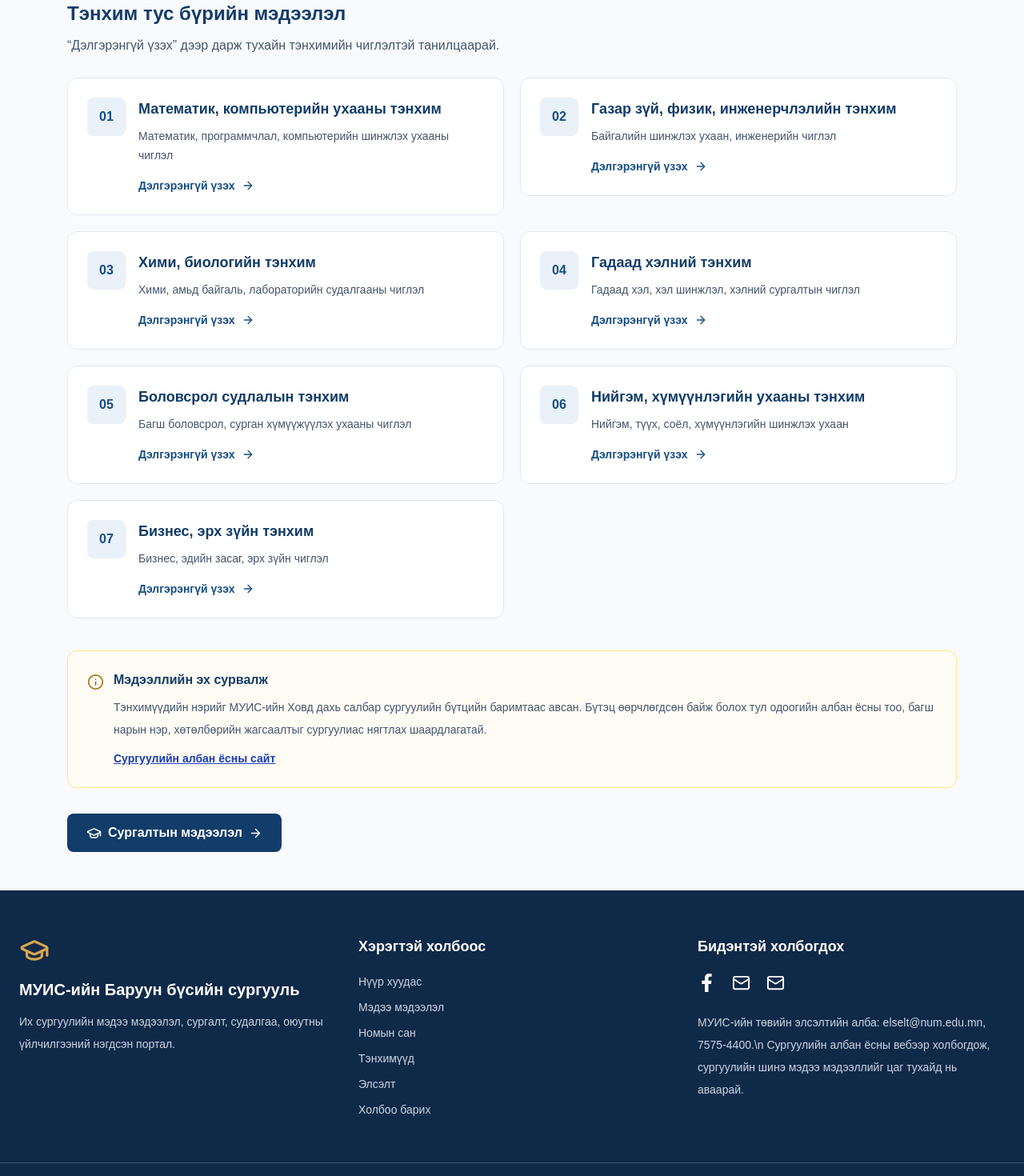
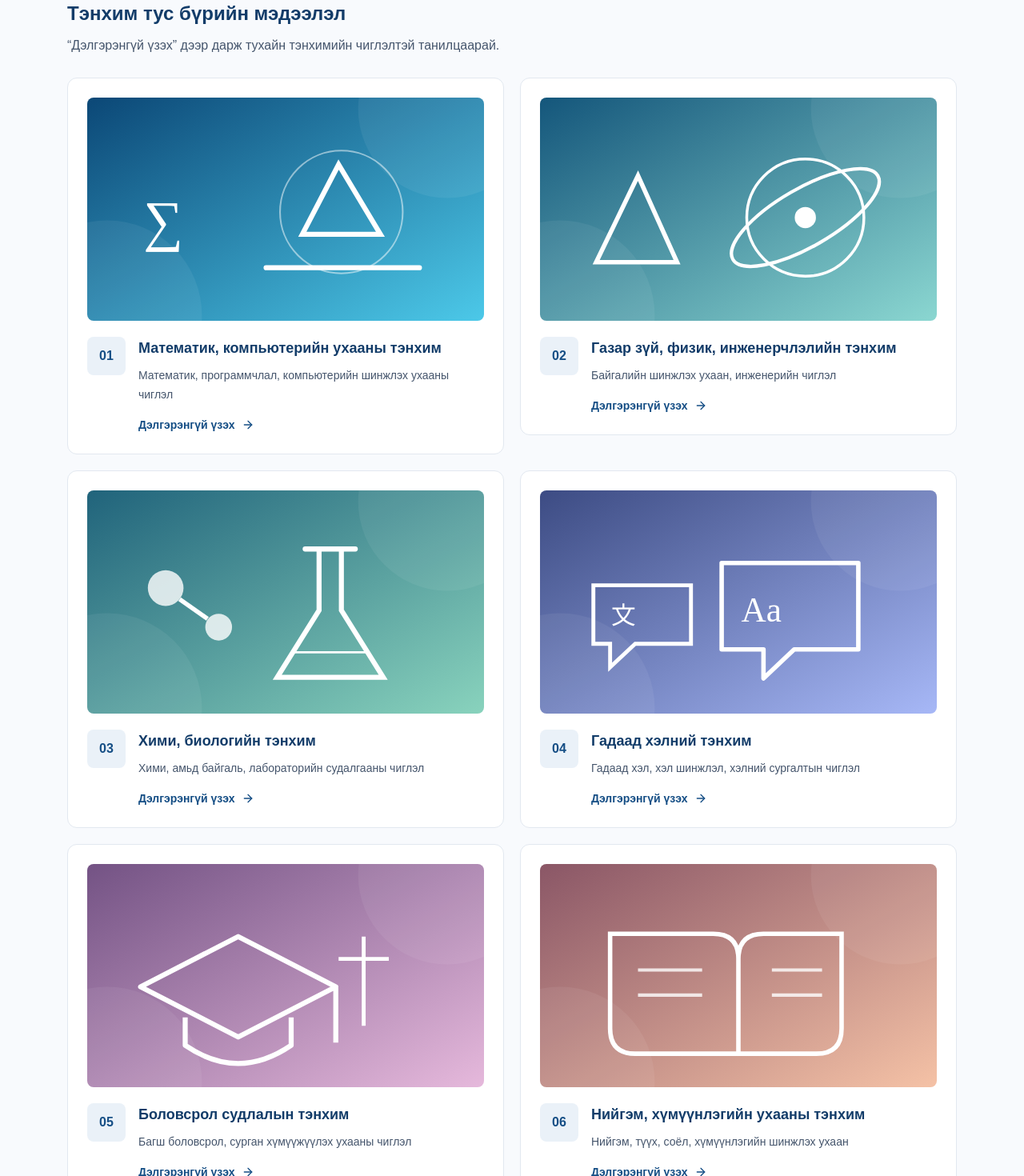
Before and after one commit to amarbatdelgermaa-cell/university-one, a Next.js app: page /schools in a window 1280 px wide. Shown: the part 840-2310 px from the top of the page at 80% size. Built offline with nearby package versions, Linux system fonts and the light colour scheme.

Commit message:
Display unique local illustrations on all seven department cards

```diff
--- a/app/schools/page.tsx
+++ b/app/schools/page.tsx
@@ -10,42 +10,49 @@ export const metadata = {
 const departments = [
   {
     name: "Математик, компьютерийн ухааны тэнхим",
+    image: "/departments/math.svg",
     short: "Математик, программчлал, компьютерийн шинжлэх ухааны чиглэл",
     subjects: ["Математик", "Компьютерийн ухаан", "Программчлал"],
     detail: "Математик болон компьютерийн ухааны суурь мэдлэг, тооцоолол, алгоритм, мэдээллийн технологитой холбоотой сургалт, судалгааны чиглэлийг хамарна.",
   },
   {
     name: "Газар зүй, физик, инженерчлэлийн тэнхим",
+    image: "/departments/physics.svg",
     short: "Байгалийн шинжлэх ухаан, инженерийн чиглэл",
     subjects: ["Газар зүй", "Физик", "Инженерчлэл"],
     detail: "Байгалийн үзэгдэл, орон зайн судалгаа, физикийн суурь ойлголт болон инженерийн чиглэлийн мэдлэгийг хамарна.",
   },
   {
     name: "Хими, биологийн тэнхим",
+    image: "/departments/chemistry.svg",
     short: "Хими, амьд байгаль, лабораторийн судалгааны чиглэл",
     subjects: ["Хими", "Биологи", "Байгалийн шинжлэх ухаан"],
     detail: "Бодисын бүтэц, хувирал, амьд организм, байгаль орчны шинжлэх ухааны суурь ойлголт, судалгааны чиглэлийг хамарна.",
   },
   {
     name: "Гадаад хэлний тэнхим",
+    image: "/departments/languages.svg",
     short: "Гадаад хэл, хэл шинжлэл, хэлний сургалтын чиглэл",
     subjects: ["Гадаад хэл", "Хэл шинжлэл", "Хэлний боловсрол"],
     detail: "Гадаад хэлний мэдлэг, харилцааны чадвар, хэл шинжлэл болон хэлний сургалттай холбоотой чиглэлүүдийг хамарна.",
   },
   {
     name: "Боловсрол судлалын тэнхим",
+    image: "/departments/education.svg",
     short: "Багш боловсрол, сурган хүмүүжүүлэх ухааны чиглэл",
     subjects: ["Боловсрол судлал", "Сурган хүмүүжүүлэх ухаан", "Багшийн хөгжил"],
     detail: "Боловсролын онол, арга зүй, багшлах үйл ажиллагаа болон суралцахуйн судалгаатай холбоотой чиглэлүүдийг хамарна.",
   },
   {
     name: "Нийгэм, хүмүүнлэгийн ухааны тэнхим",
+    image: "/departments/humanities.svg",
     short: "Нийгэм, түүх, соёл, хүмүүнлэгийн шинжлэх ухаан",
     subjects: ["Нийгмийн ухаан", "Түүх, соёл", "Хүмүүнлэгийн ухаан"],
     detail: "Нийгмийн харилцаа, түүх, соёл, хүмүүнлэгийн чиглэлийн мэдлэг, судалгааг хамарна.",
   },
   {
     name: "Бизнес, эрх зүйн тэнхим",
+    image: "/departments/business.svg",
     short: "Бизнес, эдийн засаг, эрх зүйн чиглэл",
     subjects: ["Бизнес", "Эдийн засаг", "Эрх зүй"],
     detail: "Бизнесийн үйл ажиллагаа, эдийн засаг, санхүү болон эрх зүйн үндсэн чиглэлүүдтэй холбоотой сургалт, судалгааг хамарна.",
@@ -90,6 +97,8 @@ export default function SchoolsPage() {
           {departments.map((item, index) => (
             <details key={item.name} className="group rounded-xl border border-slate-200 bg-white p-6 transition hover:border-blue-300 open:border-[#154E85] open:shadow-md">
               <summary className="cursor-pointer list-none">
+                {/* Тэнхим тус бүрийн зураг */}
+                <img src={item.image} alt={`${item.name} чиглэлийн дүрслэл`} className="mb-5 aspect-[16/9] w-full rounded-lg object-cover" loading="lazy" />
                 <div className="flex items-start gap-4">
                   <div className="flex h-12 w-12 shrink-0 items-center justify-center rounded-lg bg-[#EAF1F8] font-bold text-[#154E85]">
                     {String(index + 1).padStart(2, "0")}
```
